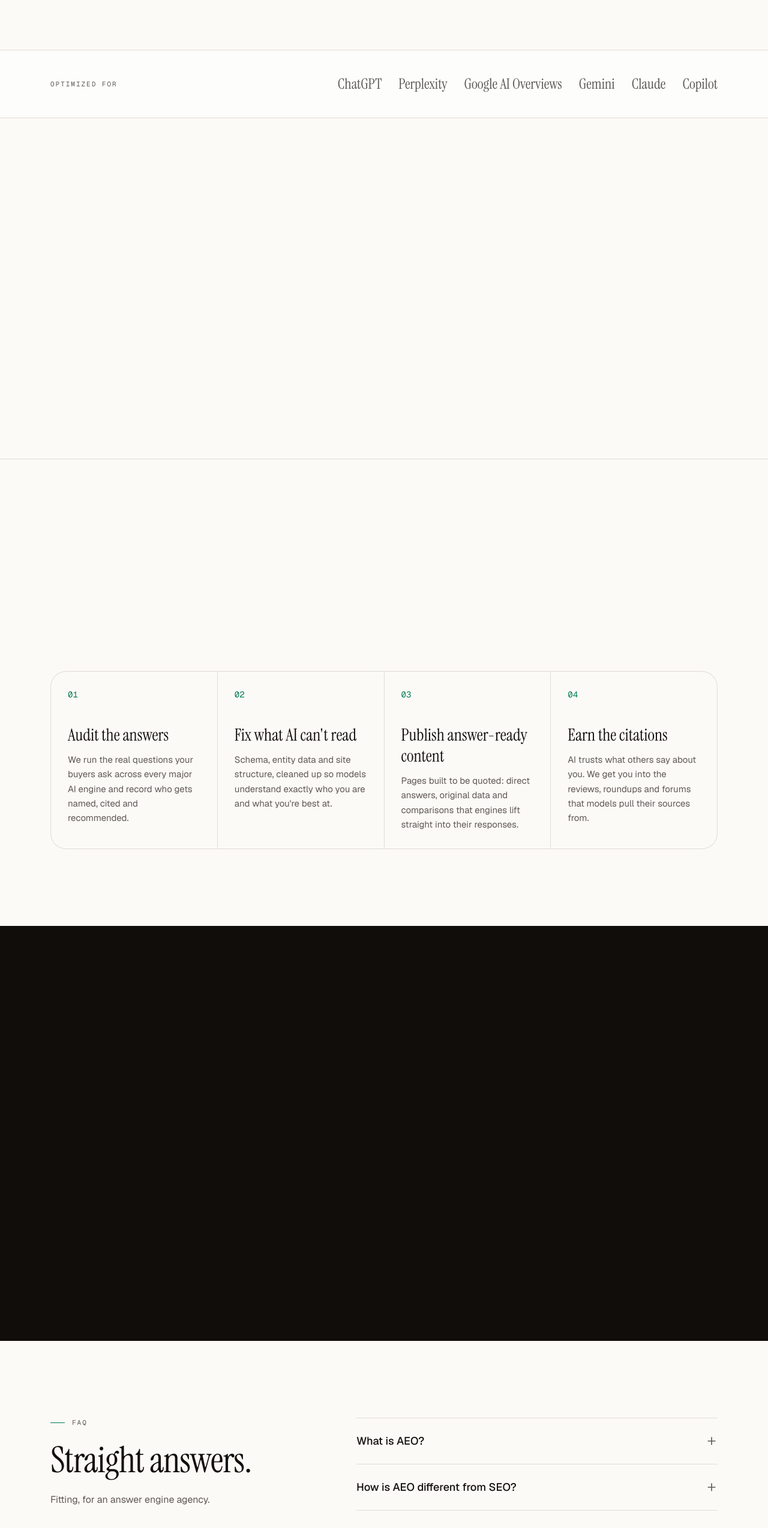
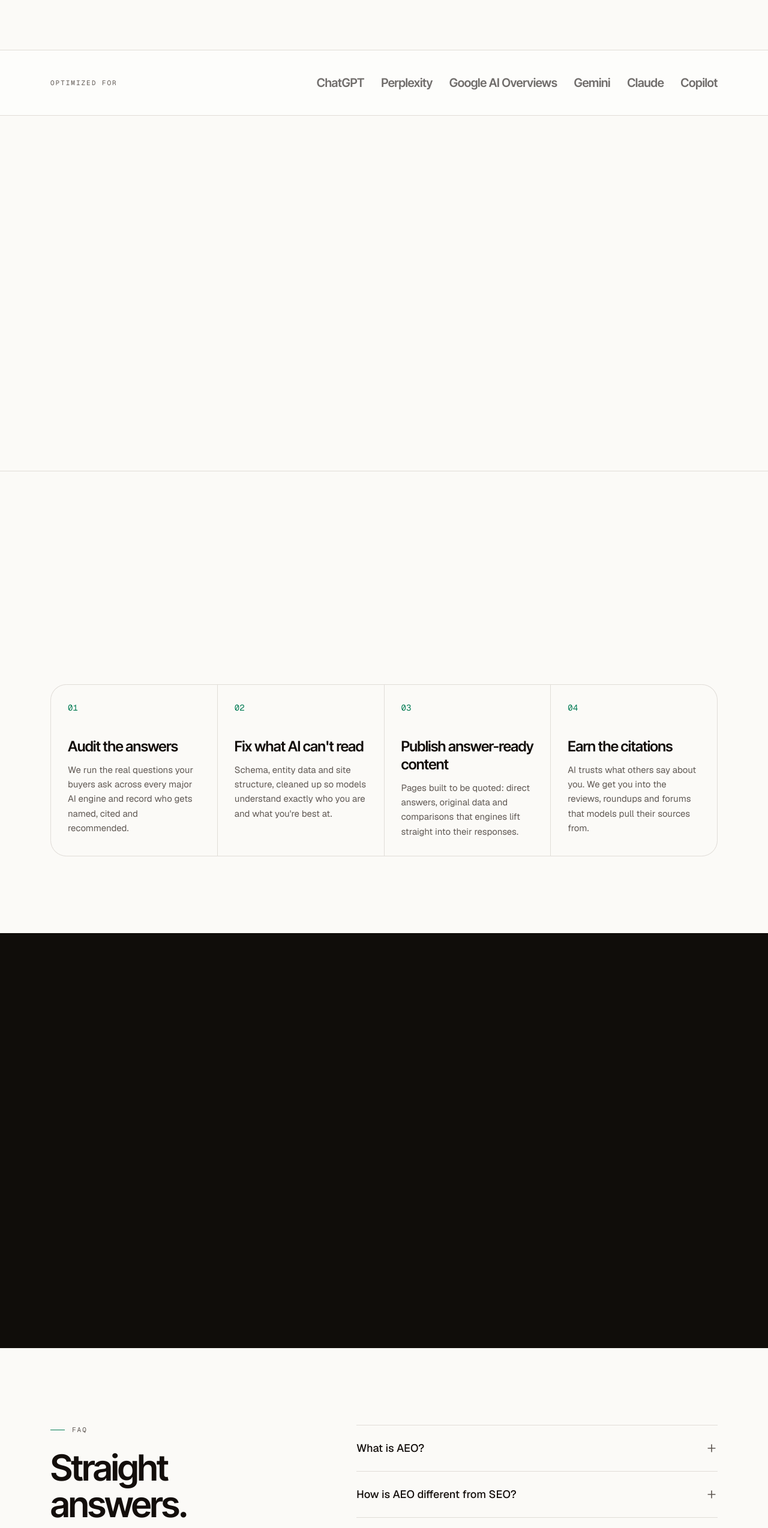
Before and after one commit to e74202-lgtm/aeo-agency-, a Next.js app: page / in a window 1280 px wide. Shown: the part 1200-3748 px from the top of the page at 60% size. Built offline with nearby package versions, Linux system fonts and the light colour scheme.

Commit message:
Use Inter Tight for all headings, remove serif font

```diff
--- a/src/app/globals.css
+++ b/src/app/globals.css
@@ -10,7 +10,6 @@
   --font-sans: var(--font-geist-sans);
   --font-mono: var(--font-geist-mono);
   --font-heading: var(--font-sans);
-  --font-serif: var(--font-instrument-serif);
   --font-display: var(--font-inter-tight);
   --color-signal: var(--signal);
   --color-signal-foreground: var(--signal-foreground);
--- a/src/app/layout.tsx
+++ b/src/app/layout.tsx
@@ -1,5 +1,5 @@
 import type { Metadata } from "next";
-import { Geist, Geist_Mono, Instrument_Serif, Inter_Tight } from "next/font/google";
+import { Geist, Geist_Mono, Inter_Tight } from "next/font/google";
 import "./globals.css";
 
 import { SiteFooter } from "@/components/site-footer";
@@ -14,13 +14,6 @@ const geistSans = Geist({
 const geistMono = Geist_Mono({
   variable: "--font-geist-mono",
   subsets: ["latin"],
-});
-
-const instrumentSerif = Instrument_Serif({
-  variable: "--font-instrument-serif",
-  subsets: ["latin"],
-  weight: "400",
-  style: ["normal", "italic"],
 });
 
 const interTight = Inter_Tight({
@@ -46,7 +39,7 @@ export default function RootLayout({
   return (
     <html
       lang="en"
-      className={`${geistSans.variable} ${geistMono.variable} ${instrumentSerif.variable} ${interTight.variable}`}
+      className={`${geistSans.variable} ${geistMono.variable} ${interTight.variable}`}
     >
       <body className="flex min-h-dvh flex-col antialiased">
         <a
--- a/src/components/home/engines.tsx
+++ b/src/components/home/engines.tsx
@@ -7,7 +7,7 @@ export function Engines() {
         <p className="shrink-0 font-mono text-[11px] tracking-[0.18em] text-muted-foreground uppercase">
           Optimized for
         </p>
-        <ul className="flex flex-wrap items-center justify-center gap-x-7 gap-y-2 font-serif text-xl text-foreground/70 sm:text-2xl">
+        <ul className="flex flex-wrap items-center justify-center gap-x-7 gap-y-2 font-display text-lg font-semibold tracking-[-0.02em] text-foreground/60 sm:text-xl">
           {engines.map((name) => (
             <li key={name}>{name}</li>
           ))}
--- a/src/components/home/faq.tsx
+++ b/src/components/home/faq.tsx
@@ -8,7 +8,7 @@ export function Faq() {
     <section className="mx-auto grid max-w-6xl gap-12 px-5 py-24 md:py-32 lg:grid-cols-[1fr_1.4fr] lg:gap-20">
       <div className="space-y-6 lg:sticky lg:top-28 lg:self-start">
         <SectionLabel>FAQ</SectionLabel>
-        <h2 className="font-serif text-5xl leading-[1] tracking-[-0.015em] md:text-6xl">
+        <h2 className="font-display text-4xl leading-[1.02] font-semibold tracking-[-0.04em] sm:text-5xl lg:text-6xl">
           Straight answers.
         </h2>
         <p className="max-w-sm text-muted-foreground">Fitting, for an answer engine agency.</p>
--- a/src/components/home/final-cta.tsx
+++ b/src/components/home/final-cta.tsx
@@ -28,7 +28,7 @@ export function FinalCta() {
         <div className="relative grid gap-12 lg:grid-cols-[1.4fr_1fr] lg:items-end">
           <div className="space-y-6">
             <p className="font-mono text-[11px] tracking-[0.18em] uppercase">Free AI visibility audit</p>
-            <h2 className="font-serif text-5xl leading-[0.95] tracking-[-0.015em] text-balance md:text-7xl">
+            <h2 className="font-display text-4xl leading-[0.98] font-semibold tracking-[-0.045em] sm:text-5xl text-balance md:text-7xl">
               Find out what AI says about you.
             </h2>
             <Button
--- a/src/components/home/measure.tsx
+++ b/src/components/home/measure.tsx
@@ -23,7 +23,7 @@ export function Measure() {
       <div className="mx-auto grid max-w-6xl gap-16 px-5 py-24 md:py-32 lg:grid-cols-2 lg:items-center">
         <div className="reveal space-y-6">
           <SectionLabel>What we measure</SectionLabel>
-          <h2 className="font-serif text-5xl leading-[1] tracking-[-0.015em] text-balance md:text-6xl">
+          <h2 className="font-display text-4xl leading-[1.02] font-semibold tracking-[-0.04em] sm:text-5xl text-balance lg:text-6xl">
             Share of answer, <em className="text-signal">not guesswork.</em>
           </h2>
           <p className="max-w-md text-lg leading-relaxed text-muted-foreground">
--- a/src/components/home/method.tsx
+++ b/src/components/home/method.tsx
@@ -5,10 +5,10 @@ export function Method() {
   return (
     <section id="method" className="scroll-mt-16 border-t">
       <div className="mx-auto max-w-6xl px-5 py-24 md:py-32">
-        <div className="reveal flex flex-col gap-6 md:flex-row md:items-end md:justify-between">
+        <div className="reveal flex flex-col gap-6 lg:flex-row lg:items-end lg:justify-between">
           <div className="space-y-6">
             <SectionLabel>The method</SectionLabel>
-            <h2 className="max-w-2xl font-serif text-5xl leading-[1] tracking-[-0.015em] text-balance md:text-6xl">
+            <h2 className="max-w-2xl font-display text-4xl leading-[1.02] font-semibold tracking-[-0.04em] sm:text-5xl text-balance lg:text-6xl">
               Four moves to become the default recommendation.
             </h2>
           </div>
@@ -22,7 +22,7 @@ export function Method() {
             <li key={step.title} className="reveal group flex flex-col gap-10 bg-background p-7 transition-colors hover:bg-card">
               <span className="font-mono text-sm text-signal">0{i + 1}</span>
               <div className="space-y-3">
-                <h3 className="font-serif text-[1.75rem] leading-tight">{step.title}</h3>
+                <h3 className="font-display text-2xl leading-tight font-semibold tracking-[-0.03em]">{step.title}</h3>
                 <p className="text-[15px] leading-relaxed text-muted-foreground">{step.body}</p>
               </div>
             </li>
--- a/src/components/home/shift.tsx
+++ b/src/components/home/shift.tsx
@@ -12,7 +12,7 @@ export function Shift() {
     <section className="mx-auto grid max-w-6xl gap-14 px-5 py-24 md:py-32 lg:grid-cols-[1fr_1.1fr] lg:items-center lg:gap-20">
       <div className="reveal space-y-6">
         <SectionLabel>The shift</SectionLabel>
-        <h2 className="font-serif text-5xl leading-[1] tracking-[-0.015em] text-balance md:text-6xl">
+        <h2 className="font-display text-4xl leading-[1.02] font-semibold tracking-[-0.04em] sm:text-5xl text-balance lg:text-6xl">
           Search gave ten links. AI gives <em className="text-signal">one answer.</em>
         </h2>
         <p className="max-w-md text-lg leading-relaxed text-muted-foreground">
```
